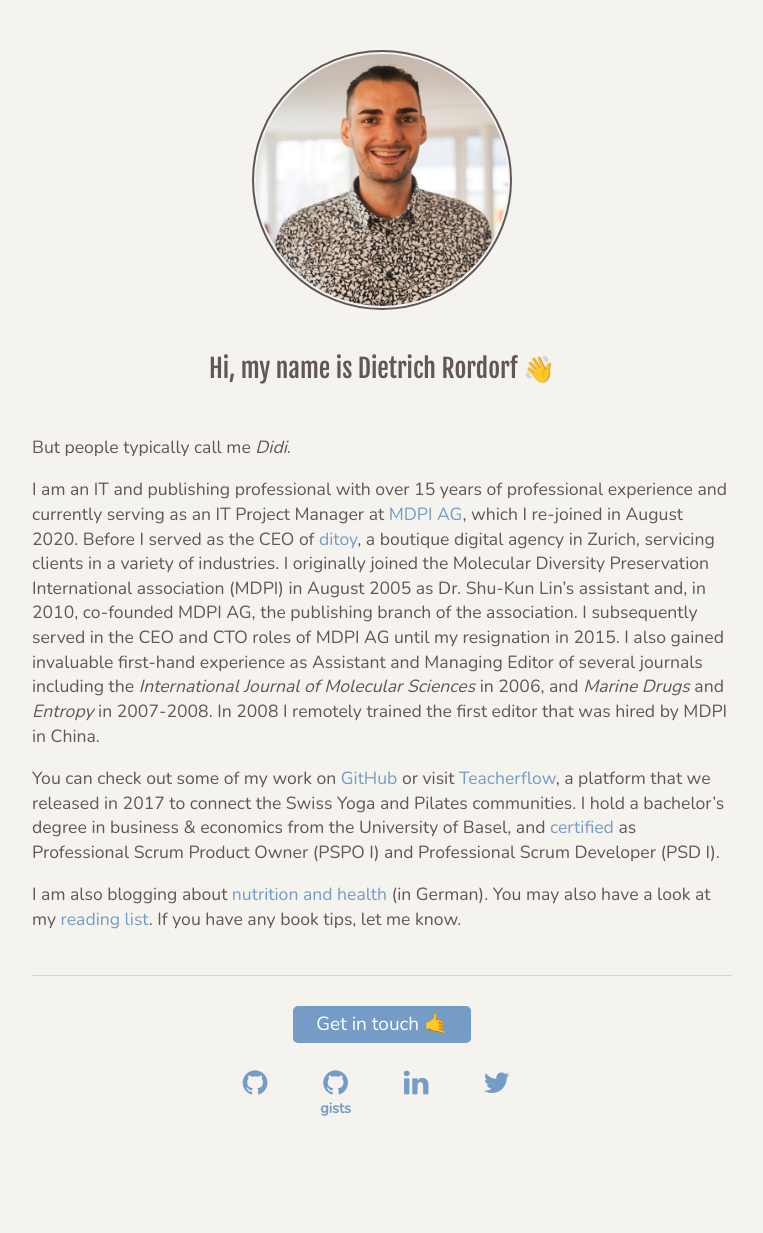
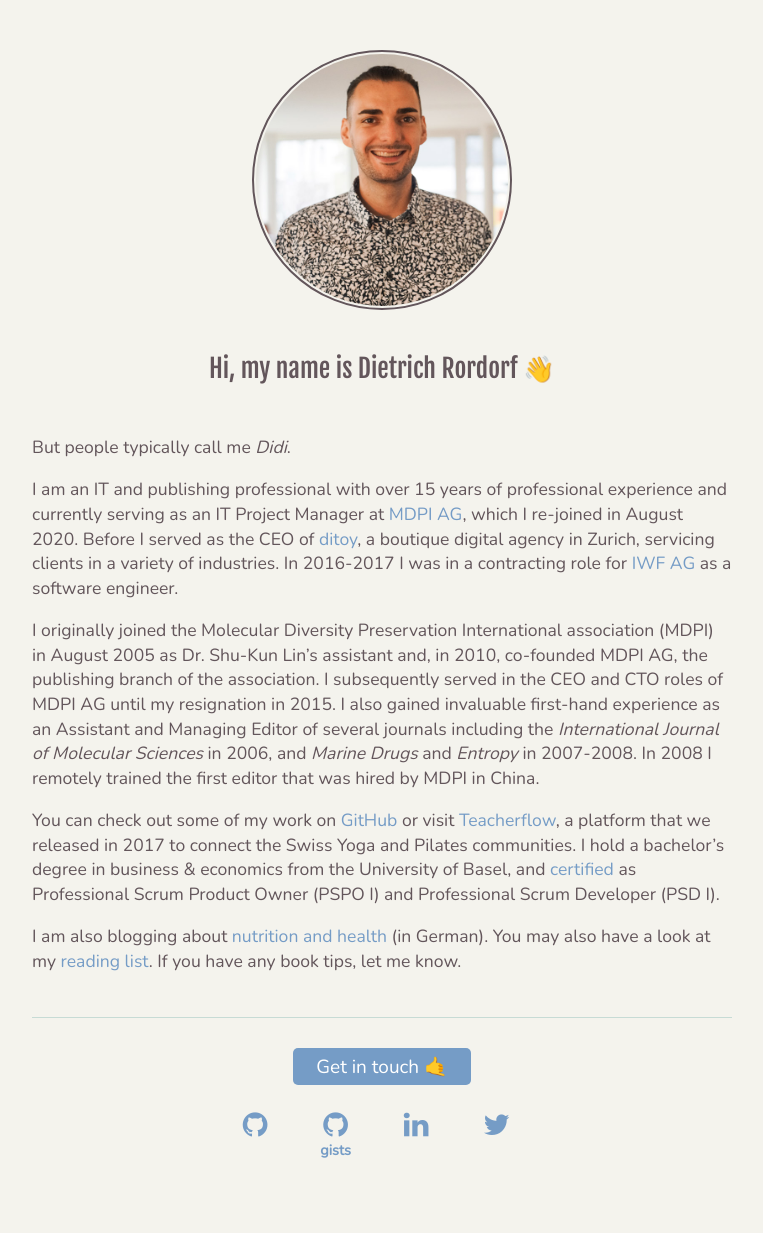
Before and after one commit to rordi/rordi.github.io, a Jekyll site: the page built from index.md, in a window 1280 px wide. Shown: the whole page, without its empty margins (258-1021 px from the left). Built offline with Jekyll 4.4.1, drawn with Linux system fonts in a browser that asks for light colours; before the commit the page ends 1191 px from its top, so only the background shows below that.

Commit message:
Update index.md

```diff
--- a/index.md
+++ b/index.md
@@ -10,7 +10,9 @@ title: Dietrich Rordorf
 
 But people typically call me *Didi*.
 
-I am an IT and publishing professional with over 15 years of professional experience and currently serving as an IT Project Manager at [MDPI AG](https://www.mdpi.com/), which I re-joined in August 2020. Before I served as the CEO of [ditoy](https://www.ditoy.com/), a boutique digital agency in Zurich, servicing clients in a variety of industries. I originally joined the Molecular Diversity Preservation International association (MDPI) in August 2005 as Dr. Shu-Kun Lin’s assistant and, in 2010, co-founded MDPI AG, the publishing branch of the association. I subsequently served in the CEO and CTO roles of MDPI AG until my resignation in 2015. I also gained invaluable first-hand experience as Assistant and Managing Editor of several journals including the *International Journal of Molecular Sciences* in 2006, and *Marine Drugs* and *Entropy* in 2007-2008. In 2008 I remotely trained the first editor that was hired by MDPI in China.
+I am an IT and publishing professional with over 15 years of professional experience and currently serving as an IT Project Manager at [MDPI AG](https://www.mdpi.com/), which I re-joined in August 2020. Before I served as the CEO of [ditoy](https://www.ditoy.com/), a boutique digital agency in Zurich, servicing clients in a variety of industries. In 2016-2017 I was in a contracting role for [IWF AG](https://www.iwf.ch/) as a software engineer.
+
+I originally joined the Molecular Diversity Preservation International association (MDPI) in August 2005 as Dr. Shu-Kun Lin’s assistant and, in 2010, co-founded MDPI AG, the publishing branch of the association. I subsequently served in the CEO and CTO roles of MDPI AG until my resignation in 2015. I also gained invaluable first-hand experience as an Assistant and Managing Editor of several journals including the *International Journal of Molecular Sciences* in 2006, and *Marine Drugs* and *Entropy* in 2007-2008. In 2008 I remotely trained the first editor that was hired by MDPI in China.
 
 You can check out some of my work on [GitHub](https://github.com/rordi/) or visit [Teacherflow](https://www.teacherflow.ch), a platform that we released in 2017 to connect the Swiss Yoga and Pilates communities. I hold a bachelor’s degree in business & economics from the University of Basel, and [certified](https://www.scrum.org/user/298081) as Professional Scrum Product Owner (PSPO I) and Professional Scrum Developer (PSD I).
 
```
